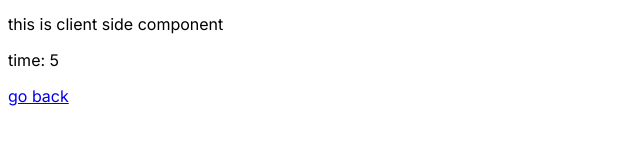
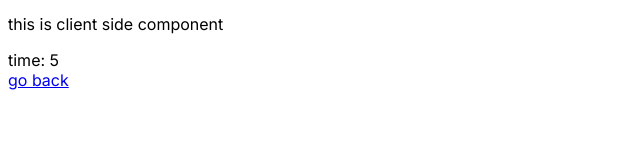
Before and after one commit to 42-transcendence/featurePractice, a Next.js app in the folder login/app/: page /post1 in a window 1280 px wide. Shown: the part 186-330 px from the top of the page, without its empty margins (0-640 px from the left). Built offline with nearby package versions, Linux system fonts and the light colour scheme.

Commit message:
post1/page: add section, change <p> to <span>

```diff
--- a/login/app/src/app/post1/page.tsx
+++ b/login/app/src/app/post1/page.tsx
@@ -7,7 +7,7 @@ import dynamic from "next/dynamic";
 
 const ClientTimeStamp = dynamic(() => import("./TimeStamp"), {
     ssr: false,
-    loading: () => <p>loaDiNg...</p>,
+    loading: () => <section><p>loaDiNg...</p></section>,
 });
 
 export default function Post1() {
@@ -18,7 +18,7 @@ export default function Post1() {
             <ClientTimeStamp />
             <Counter />
             <Timer />
-            <Link href=".."><p>go back</p></Link>
+            <Link href=".."><span>go back</span></Link>
         </main>
     )
 }
```
